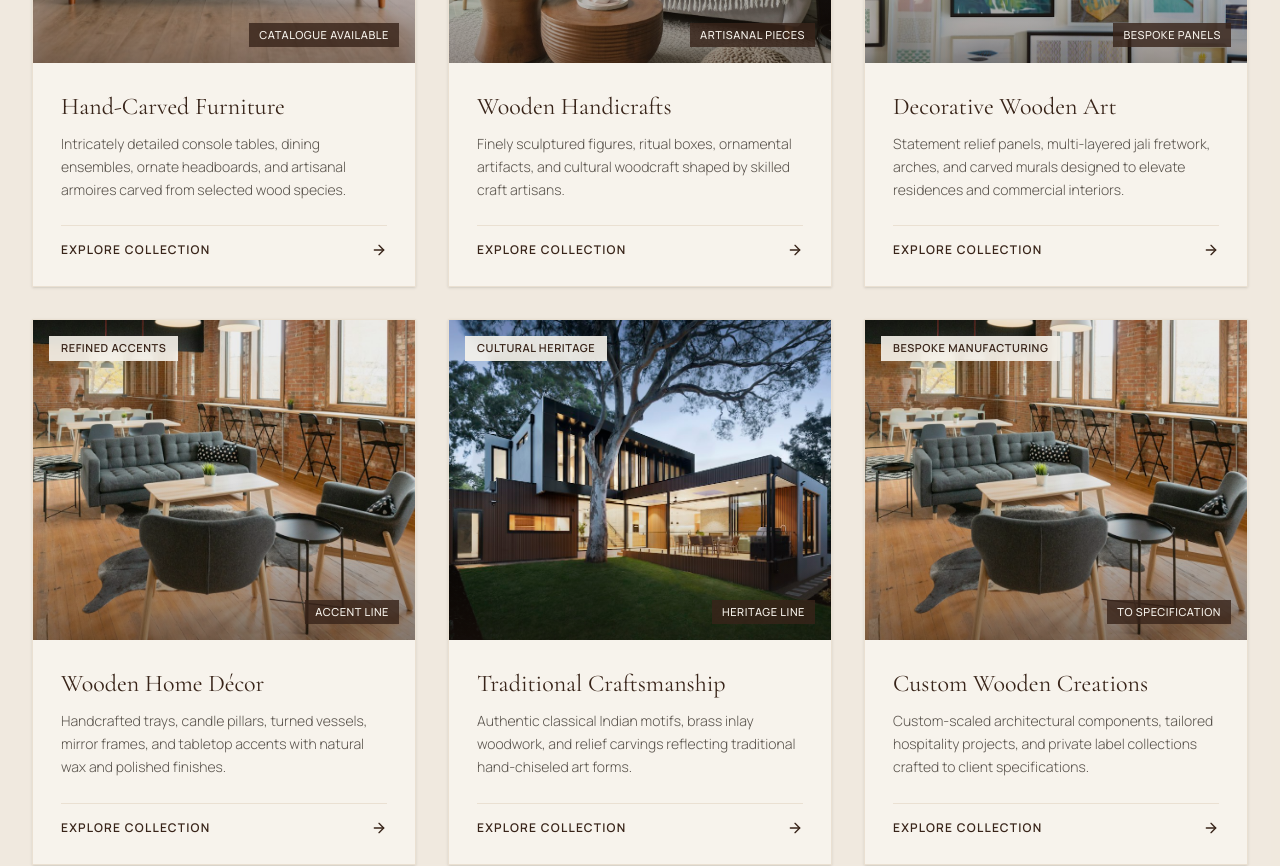
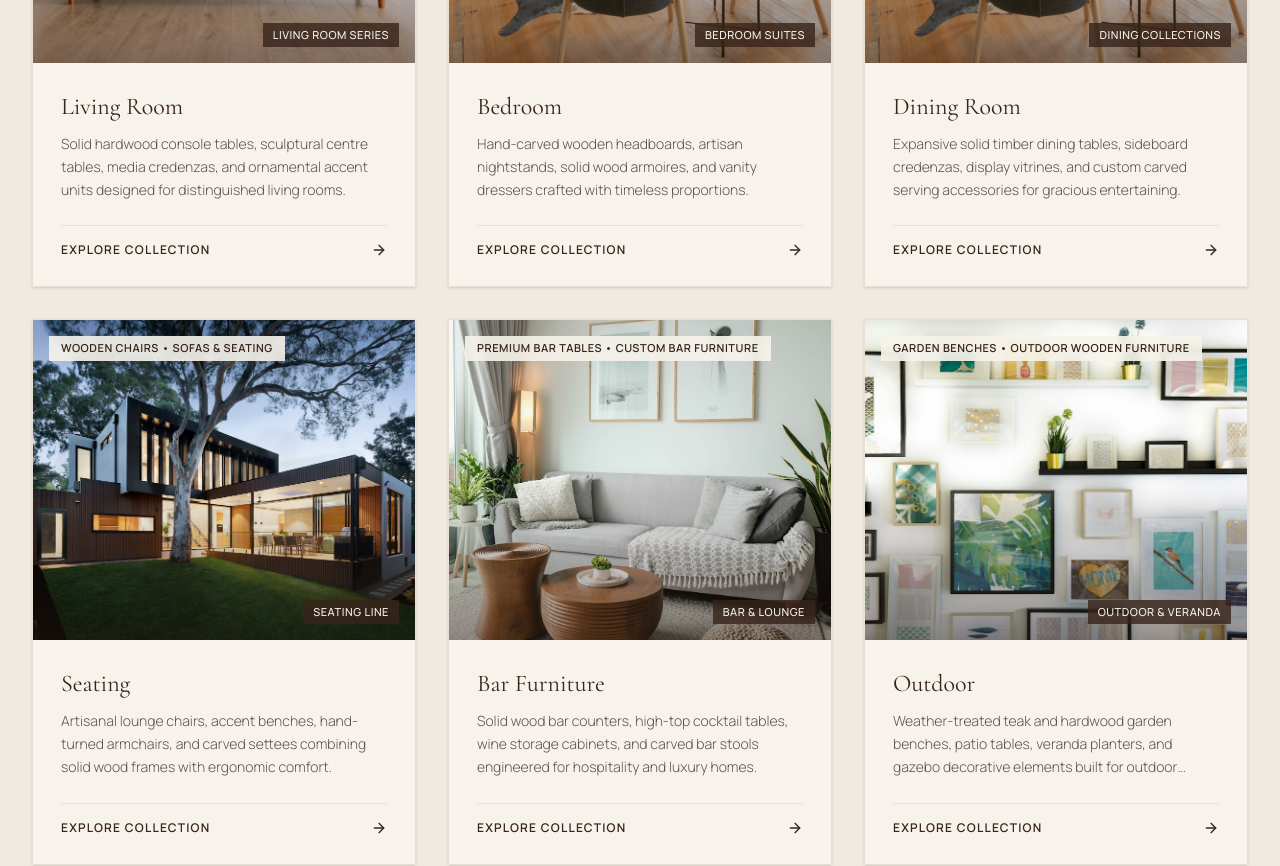
Before and after one commit to yashharwanii1119-cybeer/sssa-website, a React (Vite) app: page / in a window 1280 px wide. Shown: the part 2460-3326 px from the top of the page. Built offline with nearby package versions, Linux system fonts and the light colour scheme.

Commit message:
Update Our Collections dropdown with 6 premium furniture categories and refined styling

```diff
--- a/src/components/Collections.tsx
+++ b/src/components/Collections.tsx
@@ -31,7 +31,8 @@ export const Collections: React.FC<CollectionsProps> = ({ onSelectCollection })
           {collectionsData.map((item) => (
             <div
               key={item.id}
-              className="group relative bg-[#F7F3EC] overflow-hidden shadow-sm hover:shadow-xl transition-all duration-500 border border-[#EAE0D2] flex flex-col justify-between"
+              id={`collection-${item.id}`}
+              className="group relative bg-[#F7F3EC] overflow-hidden shadow-sm hover:shadow-xl transition-all duration-500 border border-[#EAE0D2] flex flex-col justify-between scroll-mt-28"
             >
               <div className="relative h-72 sm:h-80 overflow-hidden bg-black/5">
                 <img
--- a/src/data/collections.ts
+++ b/src/data/collections.ts
@@ -11,51 +11,51 @@ export interface CollectionItem {
 
 export const collectionsData: CollectionItem[] = [
   {
-    id: "hand-carved-furniture",
-    title: "Hand-Carved Furniture",
-    subtitle: "Heritage & Living",
-    description: "Intricately detailed console tables, dining ensembles, ornate headboards, and artisanal armoires carved from selected wood species.",
+    id: "living-room",
+    title: "Living Room",
+    subtitle: "Premium Wooden Furniture • Timeless Interiors",
+    description: "Solid hardwood console tables, sculptural centre tables, media credenzas, and ornamental accent units designed for distinguished living rooms.",
     image: getAssetPath("/images/furniture.jpg"),
-    itemCount: "Catalogue Available"
+    itemCount: "Living Room Series"
   },
   {
-    id: "wooden-handicrafts",
-    title: "Wooden Handicrafts",
-    subtitle: "Authentic Traditions",
-    description: "Finely sculptured figures, ritual boxes, ornamental artifacts, and cultural woodcraft shaped by skilled craft artisans.",
-    image: getAssetPath("/images/handicrafts.jpg"),
-    itemCount: "Artisanal Pieces"
+    id: "bedroom",
+    title: "Bedroom",
+    subtitle: "Elegant Wooden Beds • Bedroom Collections",
+    description: "Hand-carved wooden headboards, artisan nightstands, solid wood armoires, and vanity dressers crafted with timeless proportions.",
+    image: getAssetPath("/images/custom.jpg"),
+    itemCount: "Bedroom Suites"
   },
   {
-    id: "decorative-wooden-art",
-    title: "Decorative Wooden Art",
-    subtitle: "Sculptural Wall & Accent",
-    description: "Statement relief panels, multi-layered jali fretwork, arches, and carved murals designed to elevate residences and commercial interiors.",
-    image: getAssetPath("/images/wall_art.jpg"),
-    itemCount: "Bespoke Panels"
+    id: "dining-room",
+    title: "Dining Room",
+    subtitle: "Handcrafted Dining Tables • Dining Collections",
+    description: "Expansive solid timber dining tables, sideboard credenzas, display vitrines, and custom carved serving accessories for gracious entertaining.",
+    image: getAssetPath("/images/decor.jpg"),
+    itemCount: "Dining Collections"
   },
   {
-    id: "wooden-home-decor",
-    title: "Wooden Home Décor",
-    subtitle: "Refined Accents",
-    description: "Handcrafted trays, candle pillars, turned vessels, mirror frames, and tabletop accents with natural wax and polished finishes.",
-    image: getAssetPath("/images/decor.jpg"),
-    itemCount: "Accent Line"
+    id: "seating",
+    title: "Seating",
+    subtitle: "Wooden Chairs • Sofas & Seating",
+    description: "Artisanal lounge chairs, accent benches, hand-turned armchairs, and carved settees combining solid wood frames with ergonomic comfort.",
+    image: getAssetPath("/images/traditional.jpg"),
+    itemCount: "Seating Line"
   },
   {
-    id: "traditional-craftsmanship",
-    title: "Traditional Craftsmanship",
-    subtitle: "Cultural Heritage",
-    description: "Authentic classical Indian motifs, brass inlay woodwork, and relief carvings reflecting traditional hand-chiseled art forms.",
-    image: getAssetPath("/images/traditional.jpg"),
-    itemCount: "Heritage Line"
+    id: "bar-furniture",
+    title: "Bar Furniture",
+    subtitle: "Premium Bar Tables • Custom Bar Furniture",
+    description: "Solid wood bar counters, high-top cocktail tables, wine storage cabinets, and carved bar stools engineered for hospitality and luxury homes.",
+    image: getAssetPath("/images/handicrafts.jpg"),
+    itemCount: "Bar & Lounge"
   },
   {
-    id: "custom-wooden-creations",
-    title: "Custom Wooden Creations",
-    subtitle: "Bespoke Manufacturing",
-    description: "Custom-scaled architectural components, tailored hospitality projects, and private label collections crafted to client specifications.",
-    image: getAssetPath("/images/custom.jpg"),
-    itemCount: "To Specification"
+    id: "outdoor",
+    title: "Outdoor",
+    subtitle: "Garden Benches • Outdoor Wooden Furniture",
+    description: "Weather-treated teak and hardwood garden benches, patio tables, veranda planters, and gazebo decorative elements built for outdoor longevity.",
+    image: getAssetPath("/images/wall_art.jpg"),
+    itemCount: "Outdoor & Veranda"
   }
 ];
```
Also changed, not shown: src/components/Navbar.tsx (+70 -26 lines).
